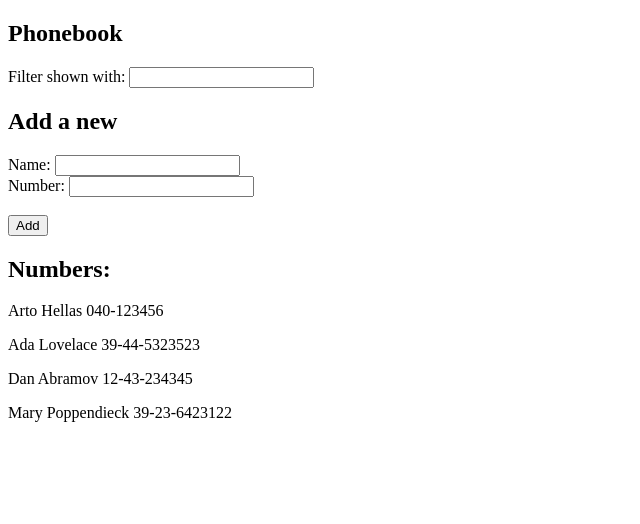
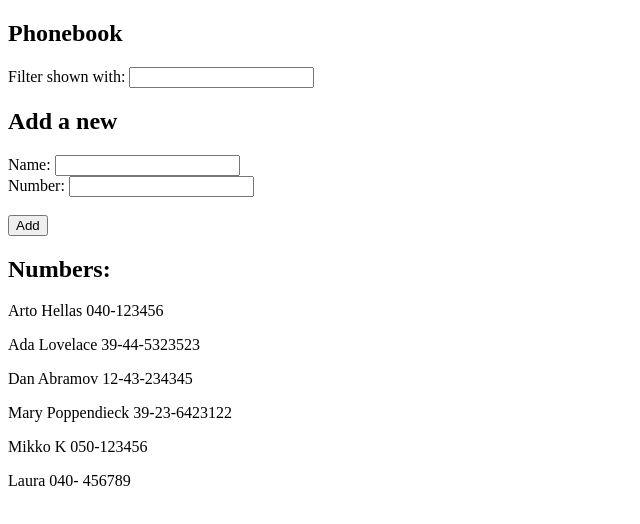
Before and after one commit to Mikkochu/FullstackOpen2019, a React (Create React App) app in the folder Osa2/puhelinluettelo/: page / in a window 1280 px wide. Shown: the top 524 px of the page, without its empty margins (0-640 px from the left). Built offline with nearby package versions, Linux system fonts and the light colour scheme; data requests are answered from the project's data file.

Commit message:
Osa2 puhelinluettelo 2.15 tehty

```diff
--- a/Osa2/puhelinluettelo/db.json
+++ b/Osa2/puhelinluettelo/db.json
@@ -19,6 +19,16 @@
       "name": "Mary Poppendieck",
       "number": "39-23-6423122",
       "id": 4
+    },
+    {
+      "name": "Mikko K",
+      "number": "050-123456",
+      "id": 5
+    },
+    {
+      "name": "Laura",
+      "number": "040- 456789",
+      "id": 6
     }
   ]
 }
--- a/Osa2/puhelinluettelo/src/App.js
+++ b/Osa2/puhelinluettelo/src/App.js
@@ -42,7 +42,9 @@ const App = () => {
     if (checkList.includes(newName)) {
       alert(`${newName} is already added to the phonebook`);
     } else {
-      setPersons(persons.concat(personObj));
+      axios.post("http://localhost:3001/persons", personObj).then(response => {
+        setPersons(persons.concat(response.data));
+      });
     }
     setNewName("");
     setNewNumber("");
```
